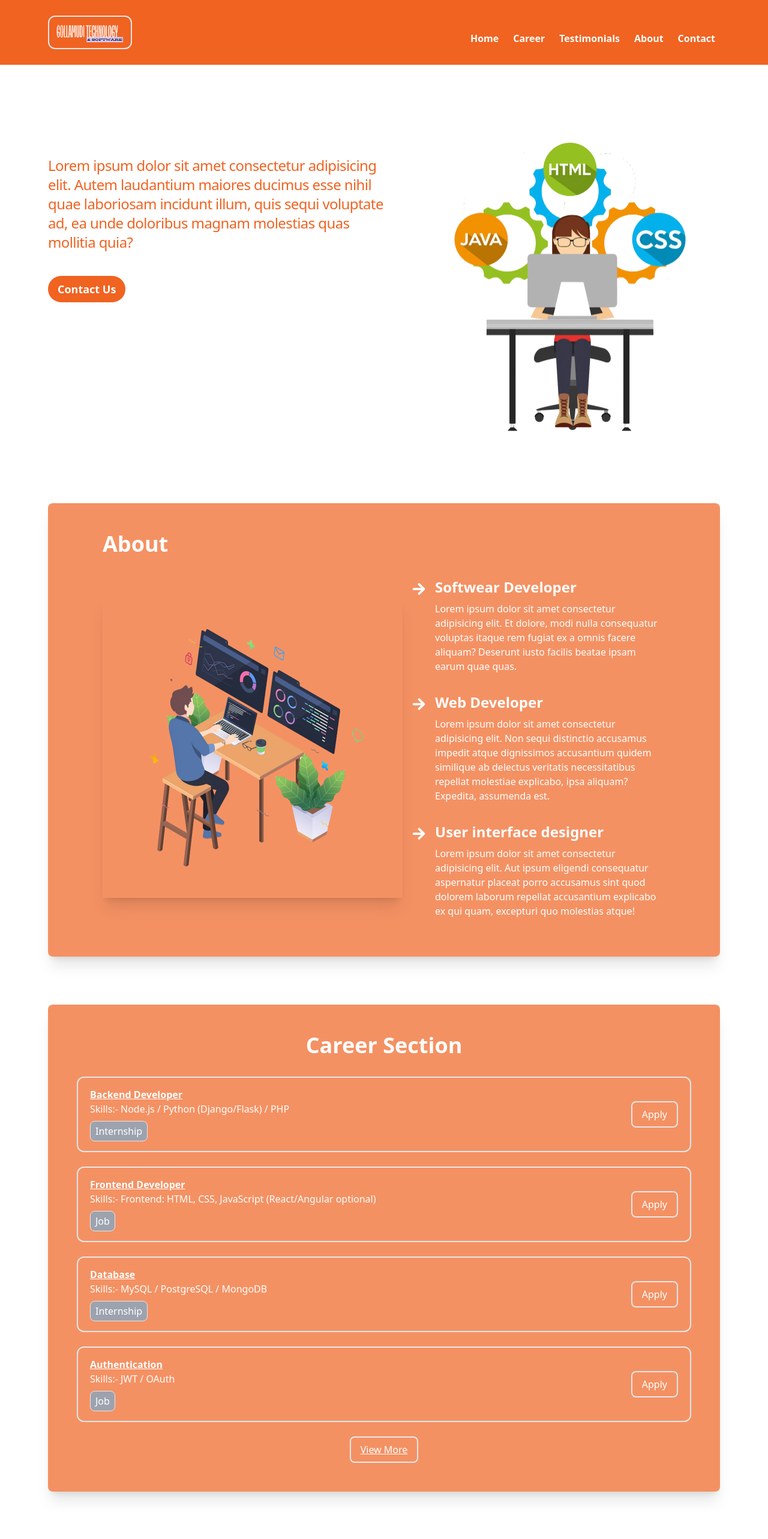
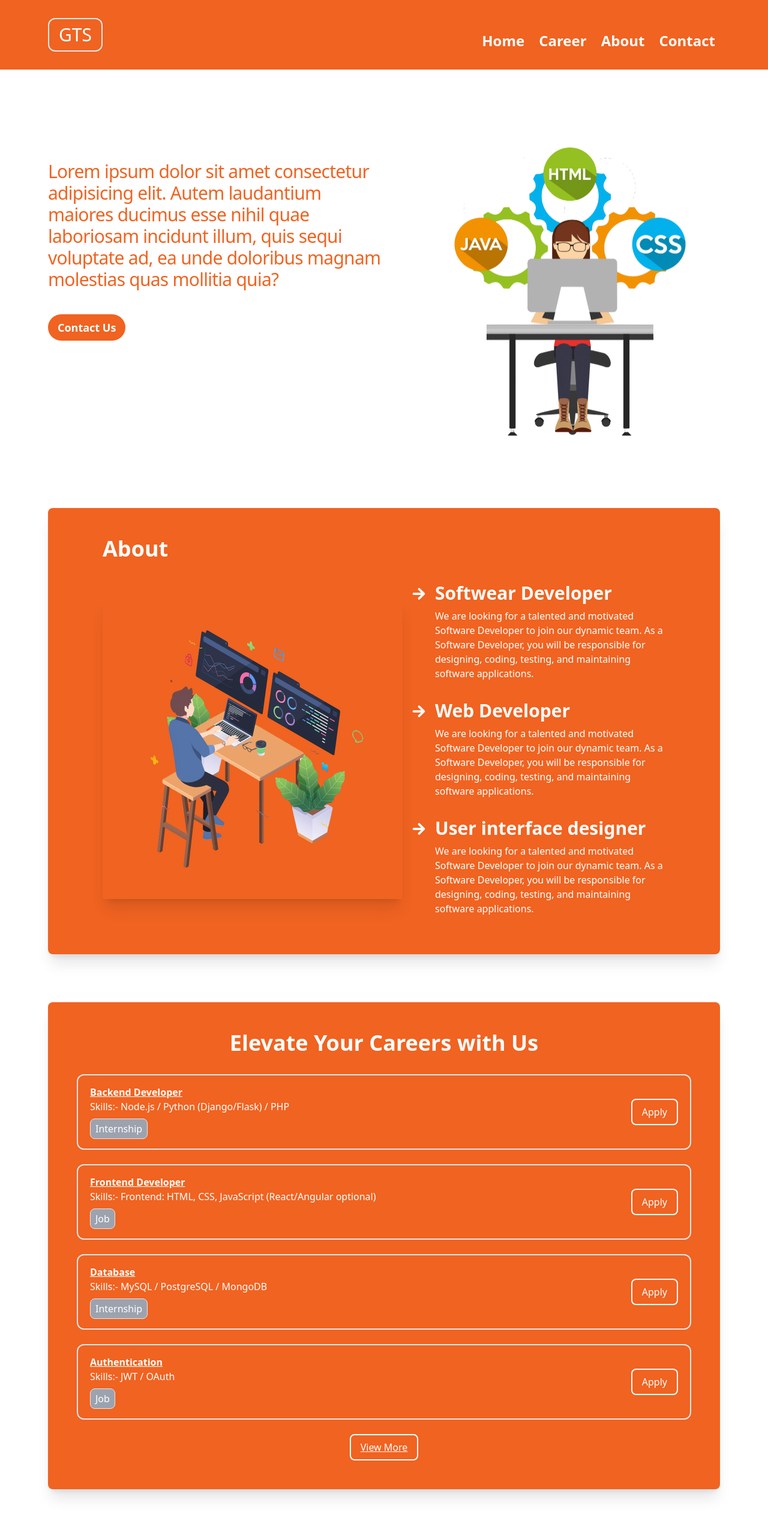
Before and after one commit to Kaminikjha/GTS, a React (Create React App) app: page / in a window 1280 px wide. Shown: the top 2566 px of the page at 60% size. Built offline with nearby package versions, Linux system fonts and the light colour scheme.

Commit message:
changed the logo

```diff
--- a/src/components/About.js
+++ b/src/components/About.js
@@ -7,7 +7,7 @@ import { IoMdArrowRoundForward } from "react-icons/io";
 const About = () => {
   return (
     <>
-      <div id='About' className='text-white md:flex overflow-hidden items-center md:flex-wrap md:justify-center bg-[#f06321] shadow-xl mx-0 md:mx-20 bg-opacity-70 rounded-lg p-12 '>
+      <div id='About' className='text-white md:flex overflow-hidden items-center md:flex-wrap md:justify-center bg-[#f06321] shadow-xl mx-0 md:mx-20 rounded-lg p-12 '>
 <div>
     <h2 className='text-2xl md:text-4xl font-bold pb-5'>
 About
@@ -21,9 +21,9 @@ About
     <IoMdArrowRoundForward size={30} className=' mt-1'/>
 
     <span className='w-96'>
-<h1 className='text-xl md:text-2xl font-semibold leading-normal hover:underline cursor-pointer'>Softwear Developer</h1>
+<h1 className='text-xl md:text-3xl font-semibold leading-normal hover:underline cursor-pointer'>Softwear Developer</h1>
 <p className=' text-sm md:text-base leading-normal pt-2'>
-    Lorem ipsum dolor sit amet consectetur adipisicing elit. Et dolore, modi nulla consequatur voluptas itaque rem fugiat ex a omnis facere aliquam? Deserunt iusto facilis beatae ipsam earum quae quas.
+We are looking for a talented and motivated Software Developer to join our dynamic team. As a Software Developer, you will be responsible for designing, coding, testing, and maintaining software applications.
     </p>
     </span>
     </div>
@@ -32,9 +32,9 @@ About
     <IoMdArrowRoundForward size={30} className='mt-1'/>
 
     <span className='w-96'>
-<h1 className='text-xl md:text-2xl font-semibold leading-normal hover:underline cursor-pointer'>Web Developer</h1>
+<h1 className='text-xl md:text-3xl font-semibold leading-normal hover:underline cursor-pointer'>Web Developer</h1>
 <p className=' text-sm md:text-base leading-normal pt-2'>
-Lorem ipsum dolor sit amet consectetur adipisicing elit. Non sequi distinctio accusamus impedit atque dignissimos accusantium quidem similique ab delectus veritatis necessitatibus repellat molestiae explicabo, ipsa aliquam? Expedita, assumenda est.
+We are looking for a talented and motivated Software Developer to join our dynamic team. As a Software Developer, you will be responsible for designing, coding, testing, and maintaining software applications.
     </p>
     </span>
     </div>
@@ -43,9 +43,9 @@ Lorem ipsum dolor sit amet consectetur adipisicing elit. Non sequi distinctio ac
     <IoMdArrowRoundForward size={30} className=' mt-1'/>
 
     <span className='w-96'>
-<h1 className='text-xl md:text-2xl font-semibold leading-normal hover:underline cursor-pointer'>User interface designer</h1>
+<h1 className='text-xl md:text-3xl font-semibold leading-normal hover:underline cursor-pointer'>User interface designer</h1>
 <p className=' text-sm md:text-base leading-normal pt-2'>
-Lorem ipsum dolor sit amet consectetur adipisicing elit. Aut ipsum eligendi consequatur aspernatur placeat porro accusamus sint quod dolorem laborum repellat accusantium explicabo ex qui quam, excepturi quo molestias atque!
+We are looking for a talented and motivated Software Developer to join our dynamic team. As a Software Developer, you will be responsible for designing, coding, testing, and maintaining software applications.
     </p>
     </span>
     </div>
--- a/src/components/Career.js
+++ b/src/components/Career.js
@@ -3,15 +3,16 @@ import React from 'react'
 const Career = () => {
   return (
    <>
-   <div id='Career' className='gap-3 text-white  md:flex overflow-hidden items-center md:flex-wrap md:justify-center bg-[#f06321] shadow-xl mx-0 md:mx-20 bg-opacity-70 rounded-lg p-12 my-20'>
+   <div id='Career' className='gap-3 text-white  md:flex overflow-hidden items-center md:flex-wrap md:justify-center bg-[#f06321] shadow-xl mx-0 md:mx-20 rounded-lg p-12 my-20'>
    <div>
     <h2 className='text-2xl md:text-4xl font-bold pb-5'>
-Career Section
+    Elevate Your Careers with Us
     </h2>
+
     </div>
     <div className='gap-3 border-2 border-gray-200 rounded-xl w-full px-5 py-4 flex flex-col lg:flex-row justify-between lg:items-center mb-3'>
       <div>
-      <h1 className=" font-semibold underline">
+      <h1 className="text-white font-semibold underline">
       Backend Developer
       </h1>
       <p>Skills:- Node.js / Python (Django/Flask) / PHP</p>
@@ -22,7 +23,7 @@ Career Section
 
       </div>
         </div>
-      <button className='hover:opacity-85 duration-300 hover:scale-105 border-2 rounded-lg px-4 py-2'>
+      <button className='border-white hover:opacity-85 duration-300 hover:scale-105 border-2 rounded-lg px-4 py-2 text-white'>
         Apply
       </button>
 
@@ -30,7 +31,7 @@ Career Section
 
     <div className='gap-3 border-2 border-gray-200 rounded-xl w-full px-5 py-4 flex flex-col lg:flex-row justify-between lg:items-center mb-3'>
       <div>
-      <h1 className=" font-semibold underline">
+      <h1 className="text-white font-semibold underline">
       Frontend Developer
       </h1>
       <p>Skills:- Frontend: HTML, CSS, JavaScript (React/Angular optional)</p>
@@ -41,7 +42,7 @@ Career Section
       </button>
       </div>
         </div>
-      <button className='hover:opacity-85 duration-300 hover:scale-105 border-2 rounded-lg px-4 py-2'>
+      <button className='border-white hover:opacity-85 duration-300 hover:scale-105 border-2 rounded-lg px-4 py-2 text-white'>
         Apply
       </button>
 
@@ -49,7 +50,7 @@ Career Section
 
     <div className='gap-3 border-2 border-gray-200 rounded-xl w-full px-5 py-4 flex flex-col lg:flex-row justify-between lg:items-center mb-3'>
       <div>
-      <h1 className=" font-semibold underline">
+      <h1 className="text-white font-semibold underline">
       Database
       </h1>
       <p>Skills:- MySQL / PostgreSQL / MongoDB</p>
@@ -60,7 +61,7 @@ Career Section
 
       </div>
         </div>
-      <button className='hover:opacity-85 duration-300 hover:scale-105 border-2 rounded-lg px-4 py-2'>
+      <button className='border-white hover:opacity-85 duration-300 hover:scale-105 border-2 rounded-lg px-4 py-2 text-white'>
         Apply
       </button>
 
@@ -68,7 +69,7 @@ Career Section
 
     <div className='gap-3 border-2 border-gray-200 rounded-xl w-full px-5 py-4 flex flex-col lg:flex-row justify-between lg:items-center mb-3'>
       <div>
-      <h1 className=" font-semibold underline">
+      <h1 className="text-white font-semibold underline">
       Authentication
       </h1>
       <p>Skills:- JWT / OAuth</p>
@@ -80,12 +81,12 @@ Career Section
       </button>
       </div>
         </div>
-      <button className=' hover:opacity-85 duration-300 hover:scale-105 border-2 rounded-lg px-4 py-2'>
+      <button className='border-white hover:opacity-85 duration-300 hover:scale-105 border-2 rounded-lg px-4 py-2 text-white'>
         Apply
       </button>
 
     </div>
-    <button className='underline hover:opacity-85 duration-300 hover:scale-105 border-2 rounded-lg px-4 py-2'>
+    <button className='border-white underline hover:opacity-85 duration-300 hover:scale-105 border-2 rounded-lg px-4 py-2 text-white'>
         View More
       </button>
    </div>
--- a/src/components/Home.js
+++ b/src/components/Home.js
@@ -9,10 +9,10 @@ const Home = () => {
 <h1 className='text-3xl md:text-6xl font-bold flex leading-normal tracking-tighter pb-8'>
 
 </h1>
-<p className='text-sm md:text-2xl text-[#f06321] leading-tight tracking-tight'>
+<p className='text-sm md:text-3xl text-[#f06321] leading-tight tracking-tight'>
    Lorem ipsum dolor sit amet consectetur adipisicing elit. Autem laudantium maiores ducimus esse nihil quae laboriosam incidunt illum, quis sequi voluptate ad, ea unde doloribus magnam molestias quas mollitia quia?
 </p>
-<button className='mt-5 md:mt-10  text-white py-2 px-3 text-sm md:text-lg md:py-2 md:px-4 hover:opacity-85 duration-300 hover:scale-105 font-semibold rounded-3xl bg-[#f06321] '>Contact Us</button>
+<button className='mt-5 md:mt-10  text-white text-sm md:text-2xl py-2 px-3 text-sm md:text-lg md:py-2 md:px-4 hover:opacity-85 duration-300 hover:scale-105 font-semibold rounded-3xl bg-[#f06321] '>Contact Us</button>
 </div>
 
 
--- a/src/components/Navbar.js
+++ b/src/components/Navbar.js
@@ -1,47 +1,44 @@
 import React, { useState } from "react";
 import { RiMenu3Fill } from "react-icons/ri";
 import { RiCloseFill } from "react-icons/ri";
-import logo from "../assets/logo 1.png"
+
 
 const Navbar = () => {
   const [menu, openMenu] = useState(false);
   const [showMenue, setShowmenu] = useState(true);
 
-
   return (
     <>
       <nav className=" bg-[#f06321]  flex flex-wrap justify-between md:items-center text-white px-10 py-6  md:px-20">
-        <span className=" bg-[bg-[#ffa500] border-2 rounded-xl px-2 pt-2 overflow-hidden  duration-300 hover:scale-105 "> <img src={logo} width={120} alt="" />  </span>
+        <span className=" bg-[[#ffa500] border-2 rounded-xl px-4 py-2 overflow-hidden  duration-300 hover:scale-105 text-3xl ">
+          {" "}
+          GTS{" "}
+        </span>
 
-        <ul className={`${
+        <ul
+          className={`${
             menu ? "block" : "hidden"
           }             mx-24 py-2 mt-4 font-semibold  md:mt-5 bg-black px-2 rounded-xl bg-opacity-30 md:border-none text-center md:bg-transparent md:static md:mx-0 md:flex gap-6`}
         >
-
           <a href="#Home">
-            <li className=" hover:opacity-95 hover:scale-105 transition-colors p-1 md:p-0 text-white">
+            <li className=" hover:opacity-95 hover:scale-105 hover:underline transition-colors p-1 md:p-0 text-white text-sm md:text-2xl">
               Home
             </li>
           </a>
 
           <a href="#Career">
-            <li className="  hover:opacity-95 hover:scale-105 transition-colors text-md p-1 md:p-0 text-white">
+            <li className="  hover:opacity-95 hover:scale-105 hover:underline transition-colors text-md p-1 md:p-0 text-white text-sm md:text-2xl">
               Career
-            </li>
-          </a>
-          <a href="#Testimonials">
-            <li className=" hover:opacity-95 hover:scale-105 transition-colors text-md p-1 md:p-0 text-white">
-              Testimonials
             </li>
           </a>
 
           <a href="#About">
-            <li className=" hover:opacity-95 hover:scale-105 transition-colors p-1 md:p-0 text-white">
+            <li className=" hover:opacity-95 hover:scale-105 hover:underline transition-colors p-1 md:p-0 text-white text-sm md:text-2xl">
               About
             </li>
           </a>
           <a href="#Contact">
-            <li className=" hover:opacity-95 hover:scale-105 transition-colors text-md p-1 md:p-0 text-white">
+            <li className=" hover:opacity-95 hover:scale-105 hover:underline transition-colors text-md p-1 md:p-0 text-white text-sm md:text-2xl">
               Contact
             </li>
           </a>
@@ -59,16 +56,16 @@ const Navbar = () => {
         ) : (
           <RiCloseFill
             size={35}
-            className=" md:hidden absolute right-10 top-8  transition-all duration-300"  onClick={() => {
+            className=" md:hidden absolute right-10 top-8  transition-all duration-300"
+            onClick={() => {
               openMenu(!menu);
               setShowmenu(!showMenue);
             }}
           />
         )}
-
       </nav>
     </>
-  )
-}
+  );
+};
 
-export default Navbar
+export default Navbar;
--- a/src/layouts/Login.js
+++ b/src/layouts/Login.js
@@ -2,6 +2,7 @@ import React from "react";
 import { FaUser } from "react-icons/fa";
 import { IoMdMail } from "react-icons/io";
 import { FaLock } from "react-icons/fa";
+
 
 const Login = () => {
   return (
--- a/src/layouts/Register.js
+++ b/src/layouts/Register.js
@@ -2,6 +2,7 @@ import React from 'react'
 import { FaUser } from "react-icons/fa";
 import { IoMdMail } from "react-icons/io";
 import { FaLock } from "react-icons/fa";
+
 
 const Register = () => {
   return (
```
Lines whose indentation alone changed are shown as unchanged.
